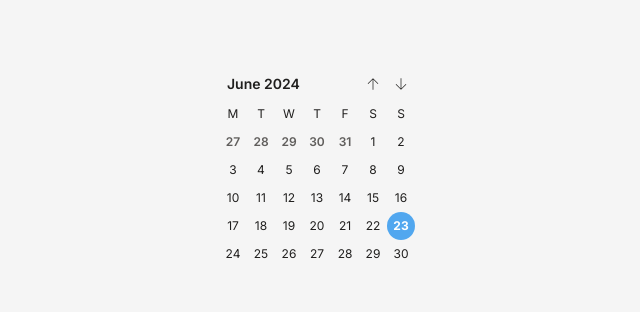
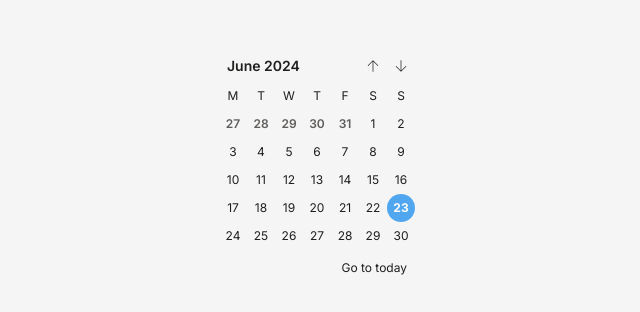
Before and after one commit to Katytrop/calendar-test, a Next.js app: page / in a window 1280 px wide. Shown: the part 232-544 px from the top of the page, without its empty margins (323-963 px from the left). Built offline with nearby package versions, Linux system fonts and the light colour scheme.

Commit message:
add btn today

```diff
--- a/src/app/components/calendar/Calendar.module.scss
+++ b/src/app/components/calendar/Calendar.module.scss
@@ -10,7 +10,7 @@
   justify-content: space-between;
   align-items: center;
   &__title {
-    margin-left: 8px;
+    padding: 0 8px;
     font-size: 14px;
     font-weight: 600;
     cursor: pointer;
@@ -20,9 +20,20 @@
   }
 }
 
-.yearSelector {
-  &__title {
-
+.btn {
+  display: flex;
+  align-items: center;
+  justify-content: center;
+  cursor: pointer;
+  &.todayButton {
+    justify-content: flex-end;
+    padding: 10px 8px;
+    &:hover {
+      color: #51A7EF;
+    }
+    &:active {
+      color: #005A9E;
+    }
   }
 }
 
@@ -30,6 +41,10 @@
   display: flex;
   flex-wrap: wrap;
   justify-content: space-between;
+}
+
+.monthSelector {
+  gap: 16px 0;
 }
 
 .weekday, .day, .month {
@@ -54,6 +69,12 @@
 }
 
 .day {
+  &:hover {
+    background-color: #F3F2F1;
+  }
+  &:active {
+    background-color: #EDEBE9;
+  }
   &.selected {
     border-radius: 50%;
     background-color: #51A7EF;
@@ -66,16 +87,5 @@
     font-weight: 600;
     color: #605E5C;
   }
-  &:hover {
-    background-color: #F3F2F1;
-  }
-  &:active {
-    background-color: #EDEBE9;
-  }
+
 }
-
-.btn {
-  display: flex;
-  align-items: center;
-  justify-content: center;
-}
--- a/src/app/components/calendar/Calendar.tsx
+++ b/src/app/components/calendar/Calendar.tsx
@@ -2,6 +2,7 @@
 
 import { FC } from 'react';
 import { useCalendar } from '@/app/context/Calendar';
+import Dayjs from 'dayjs';
 import Days from './Days';
 import Header from './Header';
 import Weekdays from './Weekdays';
@@ -11,7 +12,12 @@ import styles from "./Calendar.module.scss";
 
 
 const Calendar: FC = () => {
-  const { view } = useCalendar();
+  const { currentDate, setCurrentDate, view, setView } = useCalendar();
+
+  const handleTodayClick = () => {
+    setCurrentDate(Dayjs());
+    setView('month');
+  };
 
   return (
     <div className={styles.calendar}>
@@ -28,6 +34,9 @@ const Calendar: FC = () => {
           <MonthSelector/>
         </>
       )}
+      <div onClick={handleTodayClick} className={`${styles.btn} ${styles.todayButton}`}>
+        Go to today
+      </div>
     </div>
   );
 };
```
